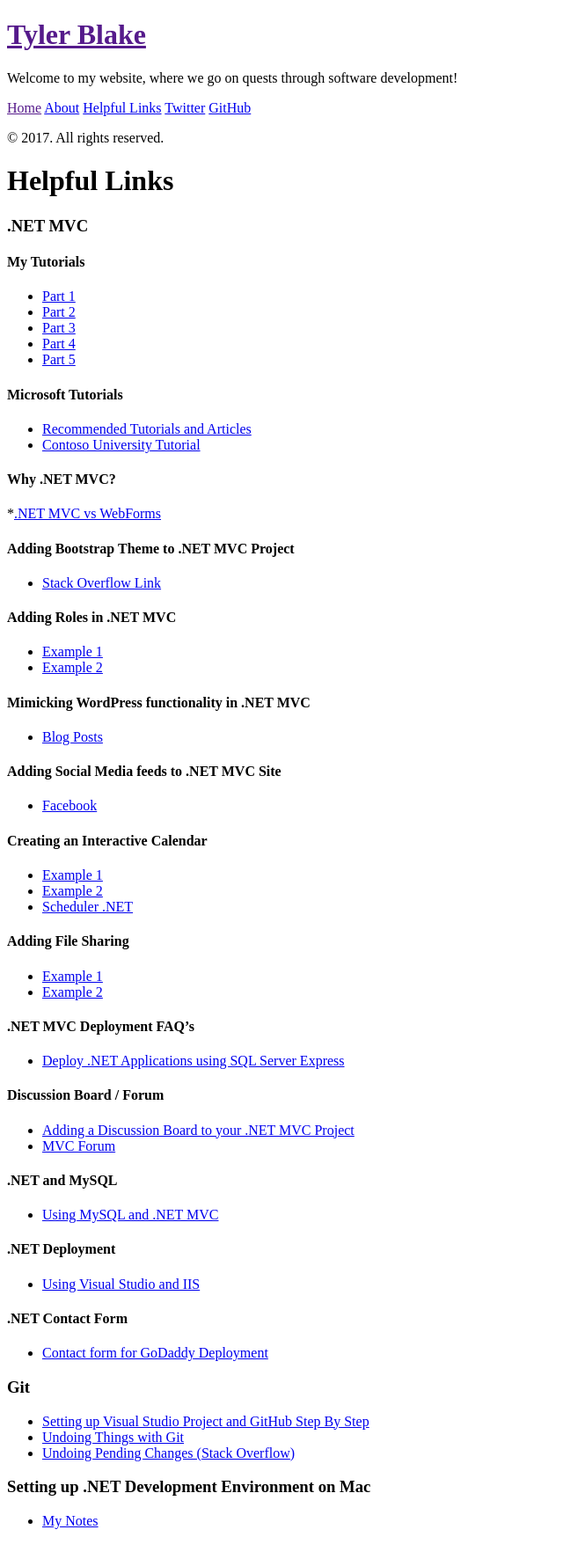
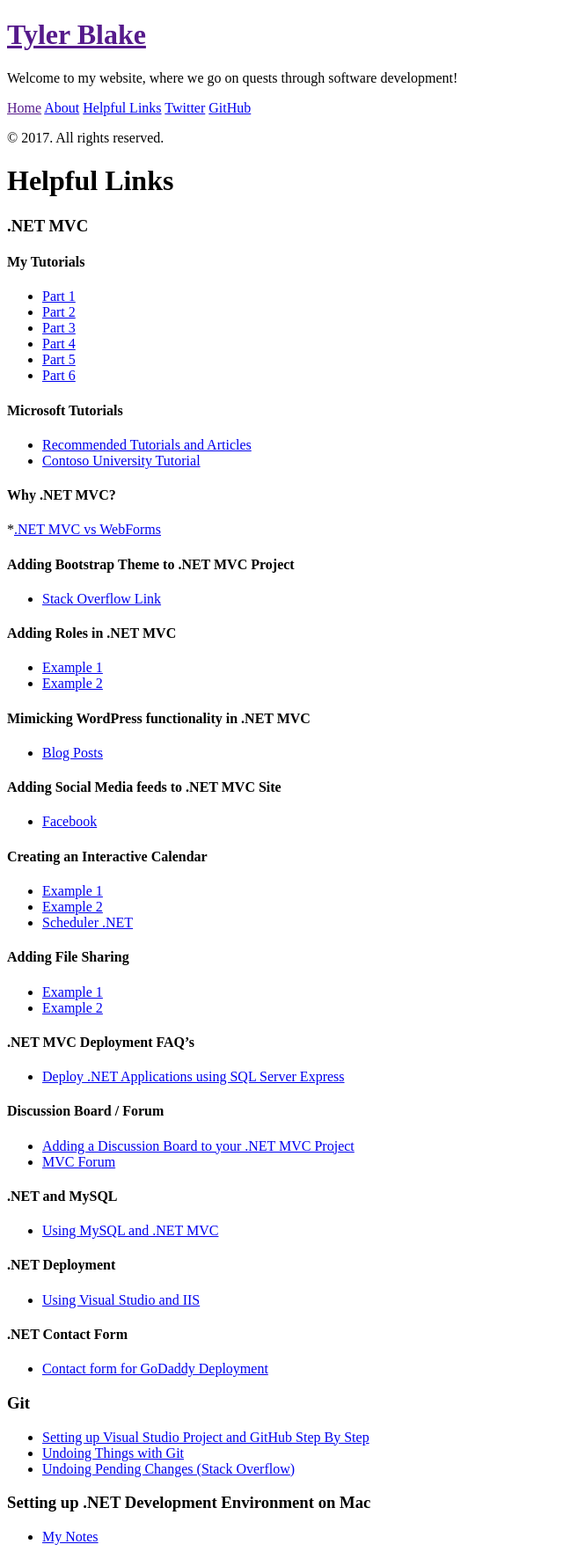
Before and after one commit to tylerablake/website, a Jekyll site: the page built from helpfulLinks.md, in a window 1280 px wide. Shown: the whole page at 88% size, without its empty margins (0-640 px from the left). Built offline with Jekyll 4.4.1, drawn with Linux system fonts in a browser that asks for light colours.

Commit message:
added tutorial part 6 to helpful links page

```diff
--- a/helpfulLinks.md
+++ b/helpfulLinks.md
@@ -11,6 +11,7 @@ title: Helpful Links
 * <a href="http://tylerablake.com/2016/08/01/mvc-tutorial-part3/">Part 3</a>
 * <a href="http://tylerablake.com/2016/08/01/mvc-tutorial-part4/">Part 4</a>
 * <a href="http://tylerablake.com/2016/08/01/mvc-tutorial-part5/">Part 5</a>
+* <a href="http://tylerablake.com/2016/08/01/mvc-tutorial-part6/">Part 6</a>
 
 #### Microsoft Tutorials
 * <a href="http://www.asp.net/mvc/overview/getting-started/mvc-learning-sequence">Recommended Tutorials and Articles</a>
```
